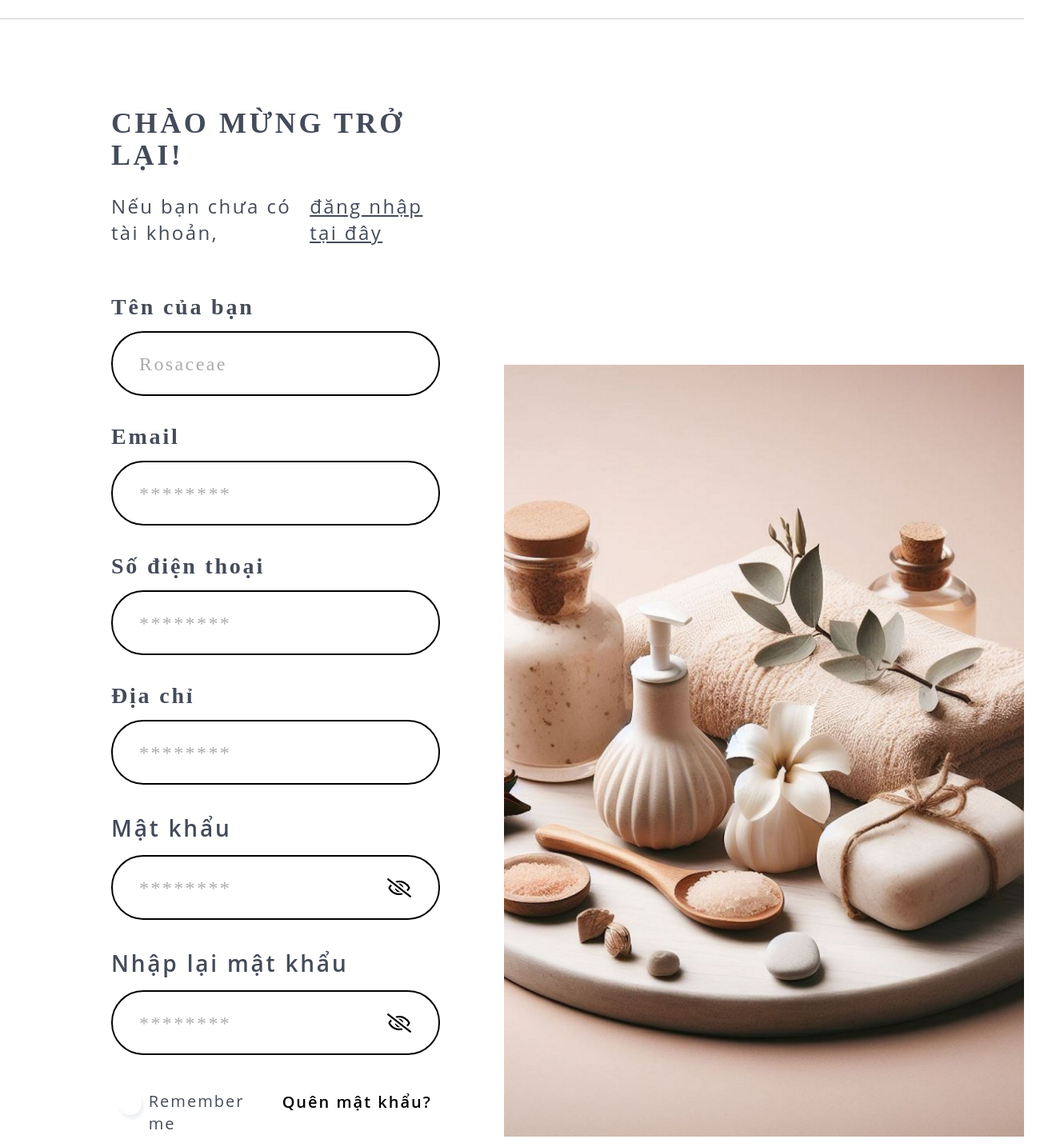
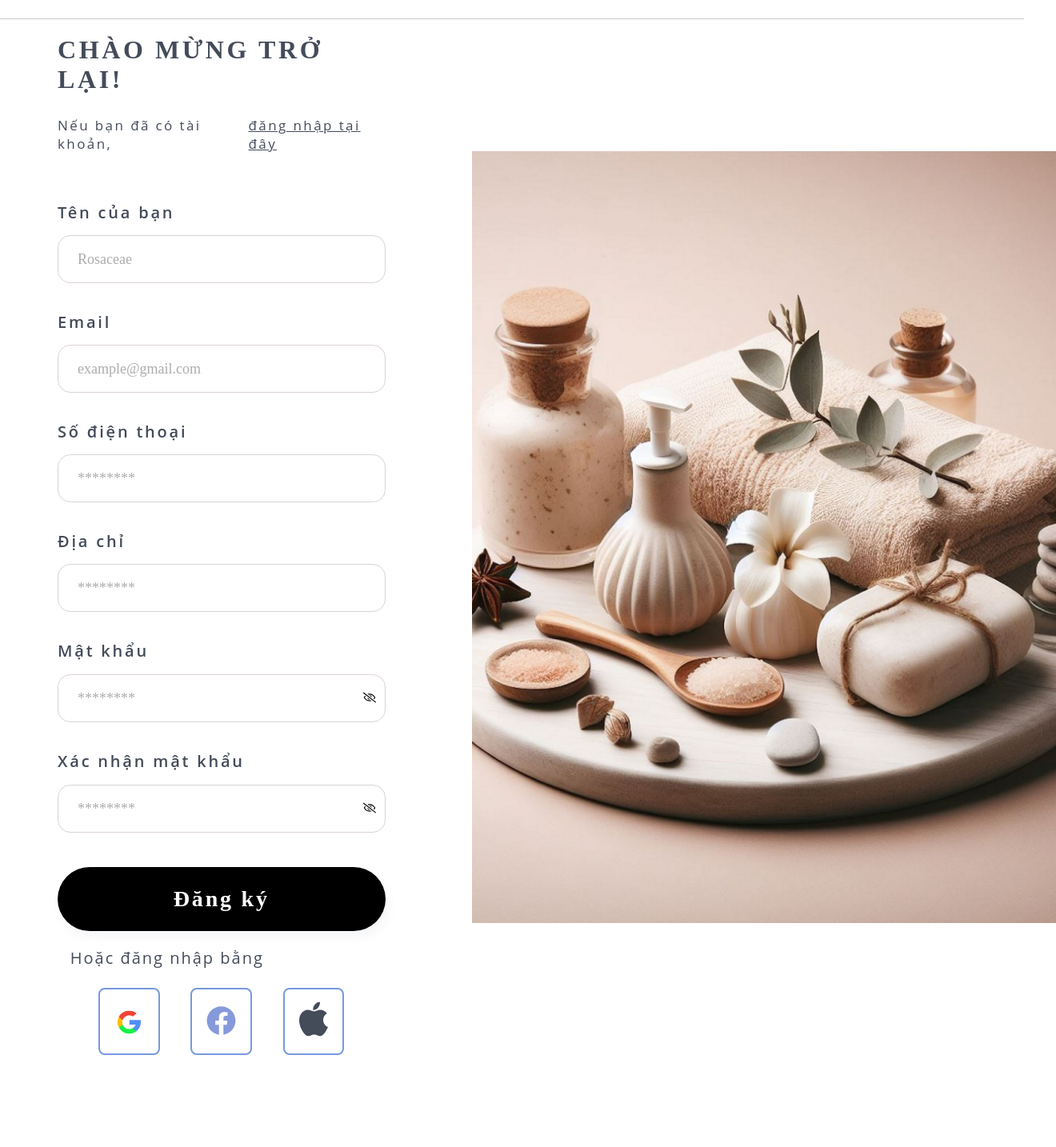
Before and after one commit to dipstickit/rosaceae, a React (Vite) app: page /signup in a window 1280 px wide. Shown: the part 81-1515 px from the top of the page at 80% size, 1320 px wide, since content can reach past the window. After the commit the page ends 1405 px from the top, so only its background shows below. Built offline with nearby package versions, Linux system fonts and the light colour scheme.

Commit message:
fix viewbooking

```diff
--- a/src/pages/Signup/index.tsx
+++ b/src/pages/Signup/index.tsx
@@ -1,7 +1,7 @@
 import { Helmet } from "react-helmet";
 import { Img, Text, Button, Heading, Input } from "../../components";
 import Header from "../../components/Header";
-import { useState, ChangeEvent } from "react";
+import { useState } from "react";
 import { useFormik } from "formik";
 import { registerValidateSchema } from "../../validates/ValidateSchema";
 import { userHandler } from "../../usecases/HandleLogin";
@@ -12,7 +12,7 @@ export default function SignUpPage() {
   const [showPassword, setShowPassword] = useState(false);
   const [showConfirmPassword, setShowConfirmPassword] = useState(false);
   const navigate = useNavigate();
-  const [registerInfo, setRegisterInfo] = useState<RegisterInfo>({
+  const [registerInfo, setRegisterInfo] = useState({
     name: "",
     email: "",
     phone: "",
@@ -30,31 +30,26 @@ export default function SignUpPage() {
       confirmPassword: "",
     },
     validationSchema: registerValidateSchema,
-    onSubmit: (values) => {
-      console.log(values);
-      register();
+    onSubmit: async (values) => {
+      const result: any = await userHandler.Register(
+        Object.entries(formik.errors).length,
+        values
+      );
+      if (result && result.data.status === 200) {
+        alert(result.data.msg);
+        navigate("/login");
+      } else {
+        alert("An error occurred while creating the account");
+      }
     },
   });
+
   const togglePasswordVisibility = () => {
     setShowPassword(!showPassword);
   };
+
   const toggleConfirmPasswordVisibility = () => {
     setShowConfirmPassword(!showConfirmPassword);
-  };
-
-  const register = async () => {
-    const result: any = await userHandler.Register(
-      Object.entries(formik.errors).length,
-      registerInfo
-    );
-    console.log(result.data);
-    if (result.data.status === 200) {
-      alert(result.data.msg)
-      navigate('/login')
-    }
-    else {
-      alert("An error occurred while creating the account")
-    }
   };
 
   return (
@@ -67,243 +62,258 @@ export default function SignUpPage() {
         />
       </Helmet>
       <Header />
-      <div className="flex w-full items-center justify-between gap-5 bg-white-A700 pb-[5px] pl-[139px] pt-[110px] md:flex-col md:pl-5 md:pt-5 mb-[5px]">
-        <div className="flex w-[36%] flex-col items-start md:w-full">
+      <div className="flex w-full items-center justify-between gap-5 bg-white-A700 pb-[5px] ml-10 md:flex-col md:pl-5 md:pt-5">
+        <div className="flex w-[32%] flex-col items-start md:w-full mt-5 ml-8">
           <Heading
-            size="8xl"
+            size="6xl"
             as="h1"
             className="!font-overpass !font-extrabold tracking-[3.60px] !text-blue_gray-800_01"
           >
             CHÀO MỪNG TRỞ LẠI!
           </Heading>
           <Text
-            size="9xl"
+            size="4xl"
             as="p"
             className="mt-[27px] flex !font-opensans tracking-[2.40px] !text-blue_gray-800_01"
           >
             <span className="text-blue_gray-800_01">
-              Nếu bạn chưa có tài khoản,
+              Nếu bạn đã có tài khoản,
             </span>
             <a href="/login" className="text-blue_gray-800_01 underline">
               đăng nhập tại đây
             </a>
           </Text>
-          <form onSubmit={formik.handleSubmit} className="mt-[61px] flex flex-col gap-[43px] self-stretch">
+          <form
+            onSubmit={formik.handleSubmit}
+            className="mt-[61px] flex flex-col gap-[43px] self-stretch"
+          >
             <div className="flex flex-col gap-[35px]">
-              <div className="flex flex-col items-start gap-3.5">
+              <div className="flex flex-col items-start gap-3.5 relative">
                 <Heading
-                  size="4xl"
+                  size="2xl"
                   as="h2"
-                  className="!font-nunito !font-semibold tracking-[2.80px] !text-blue_gray-800_01"
+                  className="!font-opensans !font-semibold tracking-[2.80px] !text-blue_gray-800_01"
                 >
                   Tên của bạn
                 </Heading>
                 <Input
-                  size="2xl"
+                  size="md"
                   type="text"
                   name="name"
-                  placeholder={`Rosaceae`}
+                  placeholder="Rosaceae"
                   onChange={(value) => formik.setFieldValue("name", value)}
                   onBlur={formik.handleBlur}
                   value={formik.values.name}
                   shape="round"
                   variant="outline"
-                  className={`self-stretch rounded-[40px] border-2 border-solid ${
+                  color={
+                    formik.touched.name && formik.errors.name
+                      ? "gray_500_01"
+                      : "blue_gray_100"
+                  }
+                  className={`self-stretch ${
                     formik.touched.name && formik.errors.name
                       ? "border-red-500"
                       : "border-black-900"
-                  } font-nunito tracking-[2.40px] !text-black-900 sm:px-5`}
+                  }`}
                 />
                 {formik.touched.name && formik.errors.name && (
-                  <div className="flex-1 flex items-center mt-2 text-red-500 text-xl">
+                  <div className="absolute top-full left-0 mt-1 text-red-500 text-xl">
                     {formik.errors.name}
                   </div>
                 )}
               </div>
-              <div className="flex flex-col items-start gap-3.5">
+              <div className="flex flex-col items-start gap-3.5 relative">
                 <Heading
-                  size="4xl"
+                  size="2xl"
                   as="h2"
-                  className="!font-nunito !font-semibold tracking-[2.80px] !text-blue_gray-800_01"
+                  className="!font-opensans !font-semibold tracking-[2.80px] !text-blue_gray-800_01"
                 >
                   Email
                 </Heading>
                 <Input
-                  size="2xl"
+                  size="md"
                   type="email"
                   name="email"
-                  placeholder={`********`}
+                  placeholder="example@gmail.com"
                   onChange={(value) => formik.setFieldValue("email", value)}
                   onBlur={formik.handleBlur}
                   value={formik.values.email}
-                  className={`self-stretch rounded-[40px] border-2 border-solid ${
+                  shape="round"
+                  variant="outline"
+                  color={
+                    formik.touched.email && formik.errors.email
+                      ? "gray_500_01"
+                      : "blue_gray_100"
+                  }
+                  className={`self-stretch ${
                     formik.touched.email && formik.errors.email
                       ? "border-red-500"
                       : "border-black-900"
-                  } font-nunito tracking-[2.40px] !text-black-900 sm:px-5`}
+                  }`}
                 />
                 {formik.touched.email && formik.errors.email && (
-                  <div className="flex-1 flex items-center mt-2 text-red-500 text-xl">
+                  <div className="absolute top-full left-0 mt-1 text-red-500 text-xl">
                     {formik.errors.email}
                   </div>
                 )}
               </div>
-              <div className="flex flex-col items-start gap-3.5">
+              <div className="flex flex-col items-start gap-3.5 relative">
                 <Heading
-                  size="4xl"
+                  size="2xl"
                   as="h2"
-                  className="!font-nunito !font-semibold tracking-[2.80px] !text-blue_gray-800_01"
+                  className="!font-opensans !font-semibold tracking-[2.80px] !text-blue_gray-800_01"
                 >
                   Số điện thoại
                 </Heading>
                 <Input
-                  size="2xl"
+                  size="md"
                   type="text"
                   name="phone"
-                  placeholder={`********`}
+                  placeholder="********"
                   onChange={(value) => formik.setFieldValue("phone", value)}
                   onBlur={formik.handleBlur}
                   value={formik.values.phone}
-                  className={`self-stretch rounded-[40px] border-2 border-solid ${
+                  shape="round"
+                  variant="outline"
+                  color={
+                    formik.touched.phone && formik.errors.phone
+                      ? "gray_500_01"
+                      : "blue_gray_100"
+                  }
+                  className={`self-stretch ${
                     formik.touched.phone && formik.errors.phone
                       ? "border-red-500"
                       : "border-black-900"
-                  } font-nunito tracking-[2.40px] !text-black-900 sm:px-5`}
+                  }`}
                 />
                 {formik.touched.phone && formik.errors.phone && (
-                  <div className="flex-1 flex items-center mt-2 text-red-500 text-xl">
+                  <div className="absolute top-full left-0 mt-1 text-red-500 text-xl">
                     {formik.errors.phone}
                   </div>
                 )}
               </div>
-              <div className="flex flex-col items-start gap-3.5">
+              <div className="flex flex-col items-start gap-3.5 relative">
                 <Heading
-                  size="4xl"
+                  size="2xl"
                   as="h2"
-                  className="!font-nunito !font-semibold tracking-[2.80px] !text-blue_gray-800_01"
+                  className="!font-opensans !font-semibold tracking-[2.80px] !text-blue_gray-800_01"
                 >
                   Địa chỉ
                 </Heading>
                 <Input
-                  size="2xl"
+                  size="md"
                   type="text"
                   name="address"
-                  placeholder={`********`}
+                  placeholder="********"
                   onChange={(value) => formik.setFieldValue("address", value)}
                   onBlur={formik.handleBlur}
                   value={formik.values.address}
-                  className={`self-stretch rounded-[40px] border-2 border-solid ${
+                  shape="round"
+                  variant="outline"
+                  color={
+                    formik.touched.address && formik.errors.address
+                      ? "gray_500_01"
+                      : "blue_gray_100"
+                  }
+                  className={`self-stretch ${
                     formik.touched.address && formik.errors.address
                       ? "border-red-500"
                       : "border-black-900"
-                  } font-nunito tracking-[2.40px] !text-black-900 sm:px-5`}
+                  }`}
                 />
                 {formik.touched.address && formik.errors.address && (
-                  <div className="flex-1 flex items-center mt-2 text-red-500 text-xl">
+                  <div className="absolute top-full left-0 mt-1 text-red-500 text-xl">
                     {formik.errors.address}
                   </div>
                 )}
               </div>
-              <div className="flex flex-col items-start gap-[15px]">
+              <div className="flex flex-col items-start gap-[15px] relative">
                 <Heading
-                  size="4xl"
+                  size="2xl"
                   as="h3"
                   className="!font-opensans !font-semibold tracking-[2.80px] !text-blue_gray-800_01"
                 >
                   Mật khẩu
                 </Heading>
-                <div className="relative w-full">
                 <Input
-                    size="2xl"
+                  size="md"
                   type={showPassword ? "text" : "password"}
                   name="password"
-                    placeholder={`********`}
+                  placeholder="********"
                   onChange={(value) => formik.setFieldValue("password", value)}
                   onBlur={formik.handleBlur}
                   value={formik.values.password}
-                    className={`self-stretch rounded-[40px] border-2 border-solid ${
+                  shape="round"
+                  variant="outline"
+                  color={
+                    formik.touched.password && formik.errors.password
+                      ? "gray_500_01"
+                      : "blue_gray_100"
+                  }
+                  className={`self-stretch ${
                     formik.touched.password && formik.errors.password
                       ? "border-red-500"
                       : "border-black-900"
-                    } font-nunito tracking-[2.40px] !text-black-900 sm:px-5`}
+                  }`}
                 />
-                  <div
-                    className="absolute inset-y-0 right-0 flex items-center pr-3 cursor-pointer text-3xl mr-6"
+                <span
+                  className="absolute right-3 top-1/2 mt-5 transform -translate-y-1/2 cursor-pointer"
                   onClick={togglePasswordVisibility}
                 >
                   {showPassword ? <FaRegEye /> : <FaRegEyeSlash />}
-                  </div>
-                </div>
+                </span>
                 {formik.touched.password && formik.errors.password && (
-                  <div className="flex-1 flex items-center mt-2 text-red-500 text-xl">
+                  <div className="absolute top-full left-0 mt-1 text-red-500 text-xl">
                     {formik.errors.password}
                   </div>
                 )}
               </div>
-              <div className="flex flex-col items-start gap-[15px]">
+              <div className="flex flex-col items-start gap-[15px] relative">
                 <Heading
-                  size="4xl"
+                  size="2xl"
                   as="h3"
                   className="!font-opensans !font-semibold tracking-[2.80px] !text-blue_gray-800_01"
                 >
-                  Nhập lại mật khẩu
+                  Xác nhận mật khẩu
                 </Heading>
-                <div className="relative w-full">
                 <Input
-                    size="2xl"
+                  size="md"
                   type={showConfirmPassword ? "text" : "password"}
                   name="confirmPassword"
-                    placeholder={`********`}
-                    onChange={(value) => formik.setFieldValue("confirmPassword", value)}
+                  placeholder="********"
+                  onChange={(value) =>
+                    formik.setFieldValue("confirmPassword", value)
+                  }
                   onBlur={formik.handleBlur}
                   value={formik.values.confirmPassword}
-                    className={`self-stretch rounded-[40px] border-2 border-solid ${
+                  shape="round"
+                  variant="outline"
+                  color={
+                    formik.touched.confirmPassword &&
+                    formik.errors.confirmPassword
+                      ? "gray_500_01"
+                      : "blue_gray_100"
+                  }
+                  className={`self-stretch ${
                     formik.touched.confirmPassword &&
                     formik.errors.confirmPassword
                       ? "border-red-500"
                       : "border-black-900"
-                    } font-nunito tracking-[2.40px] !text-black-900 sm:px-5`}
+                  }`}
                 />
-                  <div
-                    className="absolute inset-y-0 right-0 flex items-center pr-3 cursor-pointer text-3xl mr-6"
+                <span
+                  className="absolute right-3 top-1/2 mt-5 transform -translate-y-1/2 cursor-pointer"
                   onClick={toggleConfirmPasswordVisibility}
                 >
                   {showConfirmPassword ? <FaRegEye /> : <FaRegEyeSlash />}
-                  </div>
-                </div>
+                </span>
                 {formik.touched.confirmPassword &&
                   formik.errors.confirmPassword && (
-                    <div className="flex-1 flex items-center mt-2 text-red-500 text-xl">
+                    <div className="absolute top-full left-0 mt-1 text-red-500 text-xl">
                       {formik.errors.confirmPassword}
                     </div>
                   )}
-              </div>
-              <div className="flex justify-between gap-5 sm:flex-col">
-                <div className="flex w-[40%] justify-center gap-4 sm:w-full sm:p-5">
-                  <div className="w-[20%] rounded-[24px] border-2 border-solid border-white-A700 bg-white-A700 p-[9px]">
-                    <div className="h-[29px] w-[29px] rounded-[14px] bg-white-A700 shadow-2xl" />
-                  </div>
-                  <div className="flex pb-2.5 pt-[9px]">
-                    <Text
-                      size="7xl"
-                      as="p"
-                      className="!font-opensans !font-normal tracking-[2.00px] !text-blue_gray-800_01"
-                    >
-                      Remember me
-                    </Text>
-                  </div>
-                </div>
-                <div className="flex pb-[9px] pr-2.5 pt-2.5 sm:p-5">
-                  <a href="https://www.facebook.com/jayd1pi" target="_blank">
-                    <Heading
-                      size="2xl"
-                      as="h4"
-                      className="!font-opensans !font-semibold tracking-[2.00px]"
-                    >
-                      Quên mật khẩu?
-                    </Heading>
-                  </a>
-                </div>
               </div>
             </div>
             <Button
@@ -315,8 +325,8 @@ export default function SignUpPage() {
               Đăng ký
             </Button>
           </form>
-          <div className="relative mr-[185px] mt-12 h-[43px] w-[51%] self-end md:mr-0">
-            <div className="absolute bottom-0 left-[0.00px] top-0 my-auto h-[43px] w-[82%] bg-white-A700" />
+          <div className="relative mr-[185px] mt-[12px] h-[43px] w-[51%] self-end md:mr-0">
+            <div className="absolute bottom-0 left-0 top-0 my-auto h-[43px] w-[82%] bg-white-A700" />
             <Text
               size="7xl"
               as="p"
@@ -325,7 +335,7 @@ export default function SignUpPage() {
               Hoặc đăng nhập bằng
             </Text>
           </div>
-          <div className="mt-4 flex w-[75%] justify-between gap-5 self-center md:w-full md:p-5">
+          <div className="mt-4 flex w-[75%] justify-between gap-[5px] self-center md:w-full md:p-5">
             <div className="flex w-[25%] justify-center rounded-lg border-2 border-solid border-indigo-300 bg-white-A700 px-[22px] pb-5 pt-[22px] sm:px-5 sm:pt-5">
               <Img
                 src="images/img_google.svg"
```
Lines whose indentation alone changed are shown as unchanged.
